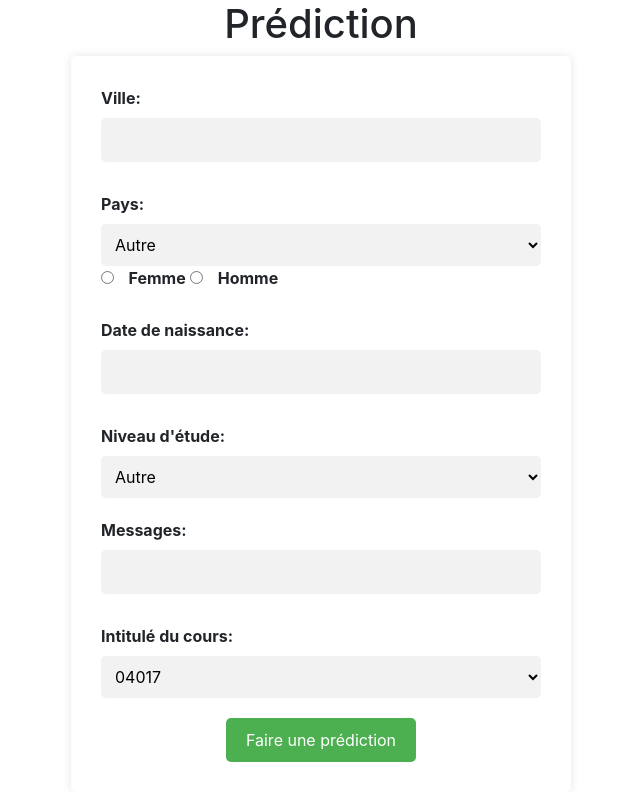
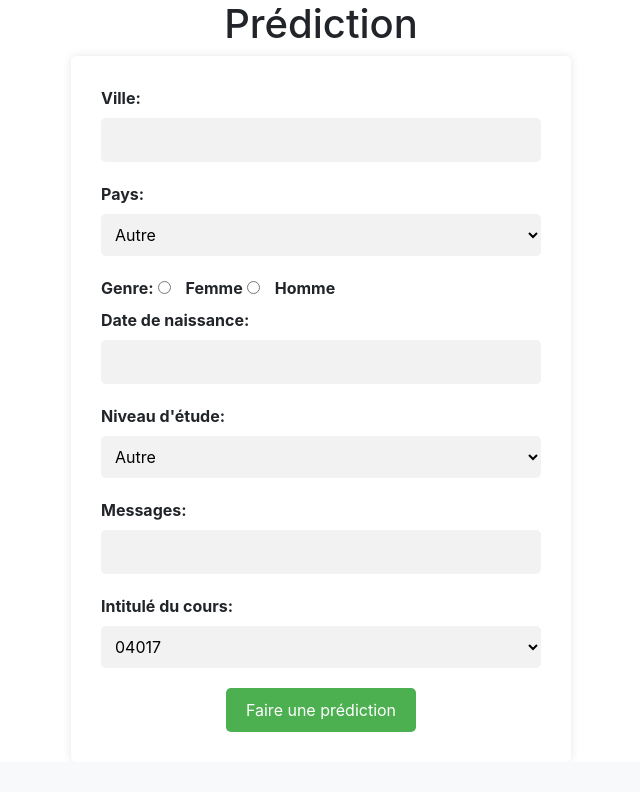
Before and after one commit to Lorenzo1208/MOOC, a Flask app: page /prediction in a window 1280 px wide. Shown: the part 56-848 px from the top of the page, without its empty margins (319-959 px from the left). After the commit the page ends 788 px from the top, so only its background shows below. Run offline with Flask 3, Linux system fonts and the light colour scheme; parts of the project's set-up code (start-up, migrations or seed data) failed here and were passed over; some libraries are stand-ins or nearby versions.

Commit message:
espacement

```diff
--- a/app/templates/prediction.html
+++ b/app/templates/prediction.html
@@ -82,7 +82,7 @@
 
 
     <form method="POST" action="/prediction">
-        <div style="margin-bottom: 10px;">
+        <div>
             <label for="ville">Ville:</label>
             <input type="text" id="ville" name="ville">
         </div>
@@ -122,15 +122,16 @@
                 <option value="TG">Togo</option>
                 <option value="TH">Thaïlande</option>
                 <option value="TN">Tunisie</option>
+            </select>
         </div>
-        <div style="margin-bottom: 20px;">
-            <label for="genre">Genre:/label>
+        <div>
+            <label>Genre:</label>
             <input type="radio" id="genre-femme" name="genre" value="f">
             <label for="genre-femme">Femme</label>
             <input type="radio" id="genre-homme" name="genre" value="m">
             <label for="genre-homme">Homme</label>
         </div>
-        <div style="margin-bottom: 10px;">
+        <div>
             <label for="date_naissance">Date de naissance:</label>
             <input type="text" id="date_naissance" name="date_naissance">
         </div>
@@ -148,7 +149,7 @@
                 <option value="p">Doctorat (Bac +8 ou supérieur)</option>
             </select>
         </div>
-        <div style="margin-bottom: 10px;">
+        <div>
             <label for="messages">Messages:</label>
             <input type="text" id="messages" name="messages">
         </div>
```
